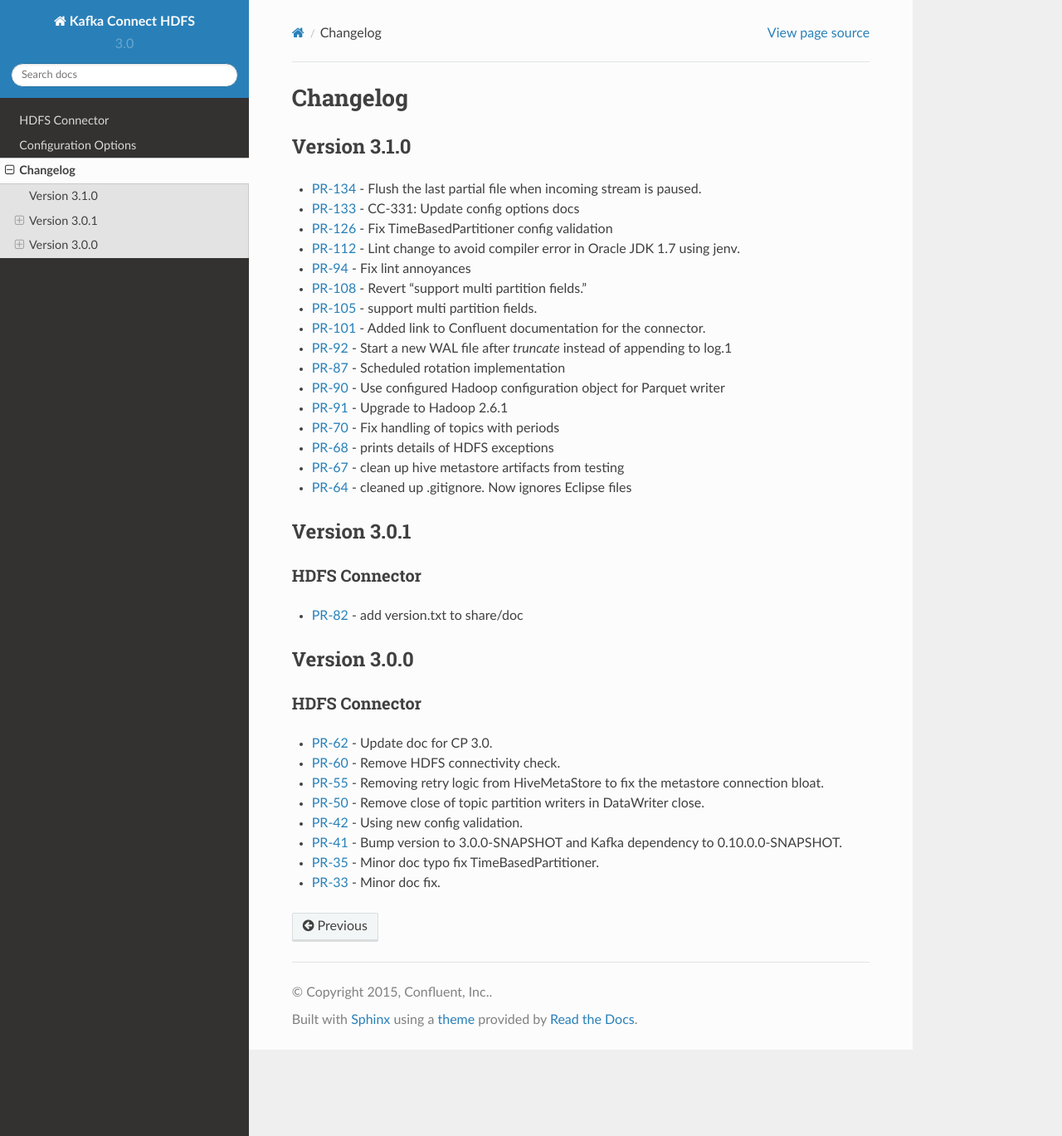
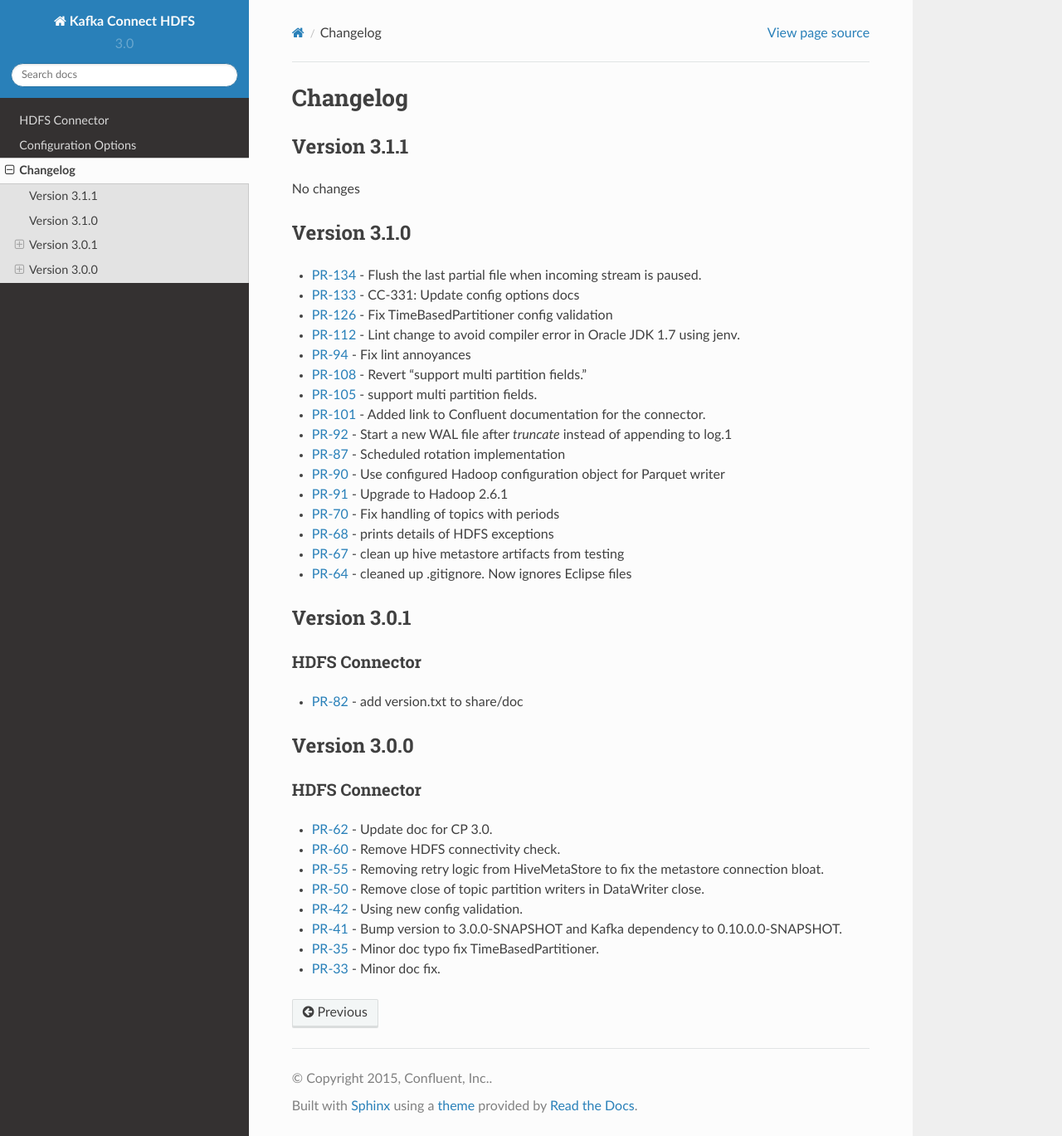
Before and after one commit to qubole/streamx, a Sphinx documentation site: the page built from docs/changelog.rst, in a window 1280 px wide and 1369 px high. Shown: the whole window at 83% size. Built offline with Sphinx 7.4.7 and the Read the Docs theme 2.0.0, drawn with Linux system fonts in a browser that asks for light colours.

Commit message:
update changelog

```diff
--- a/docs/changelog.rst
+++ b/docs/changelog.rst
@@ -2,6 +2,10 @@
 
 Changelog
 =========
+
+Version 3.1.1
+-------------
+No changes
 
 Version 3.1.0
 -------------
```
